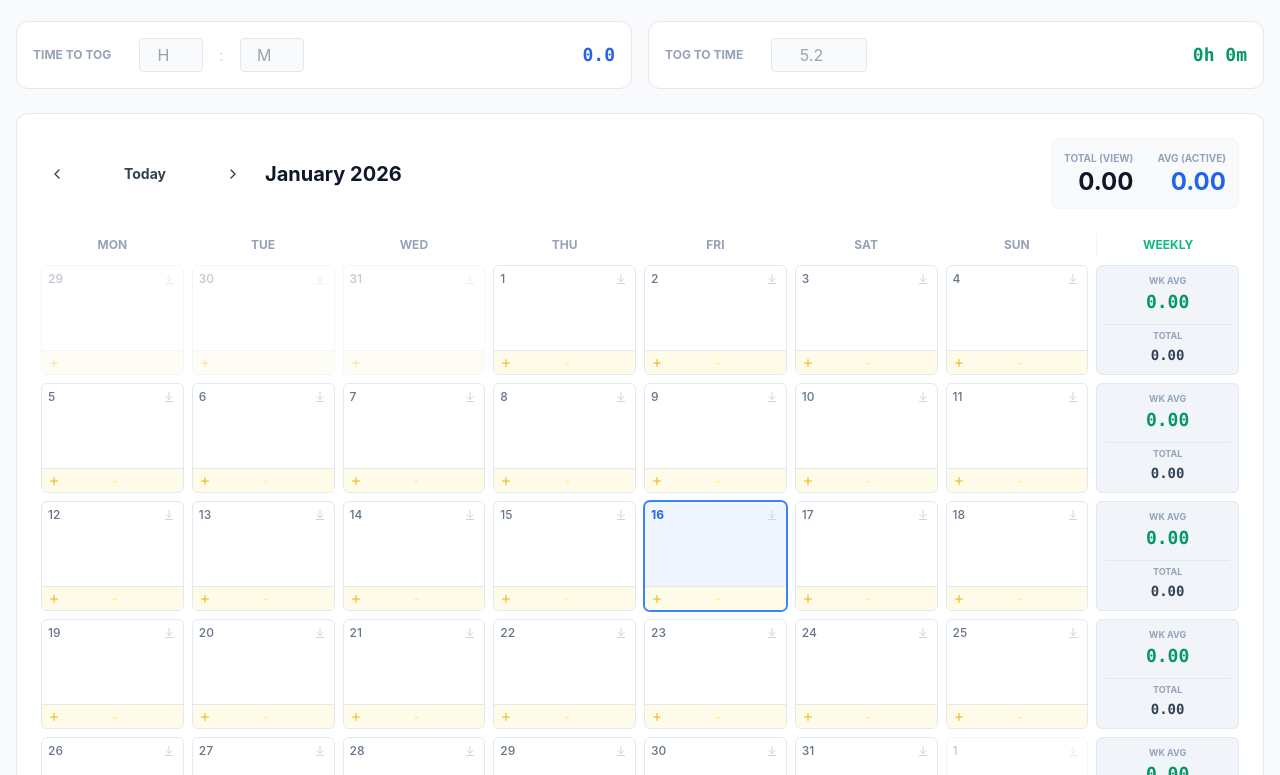
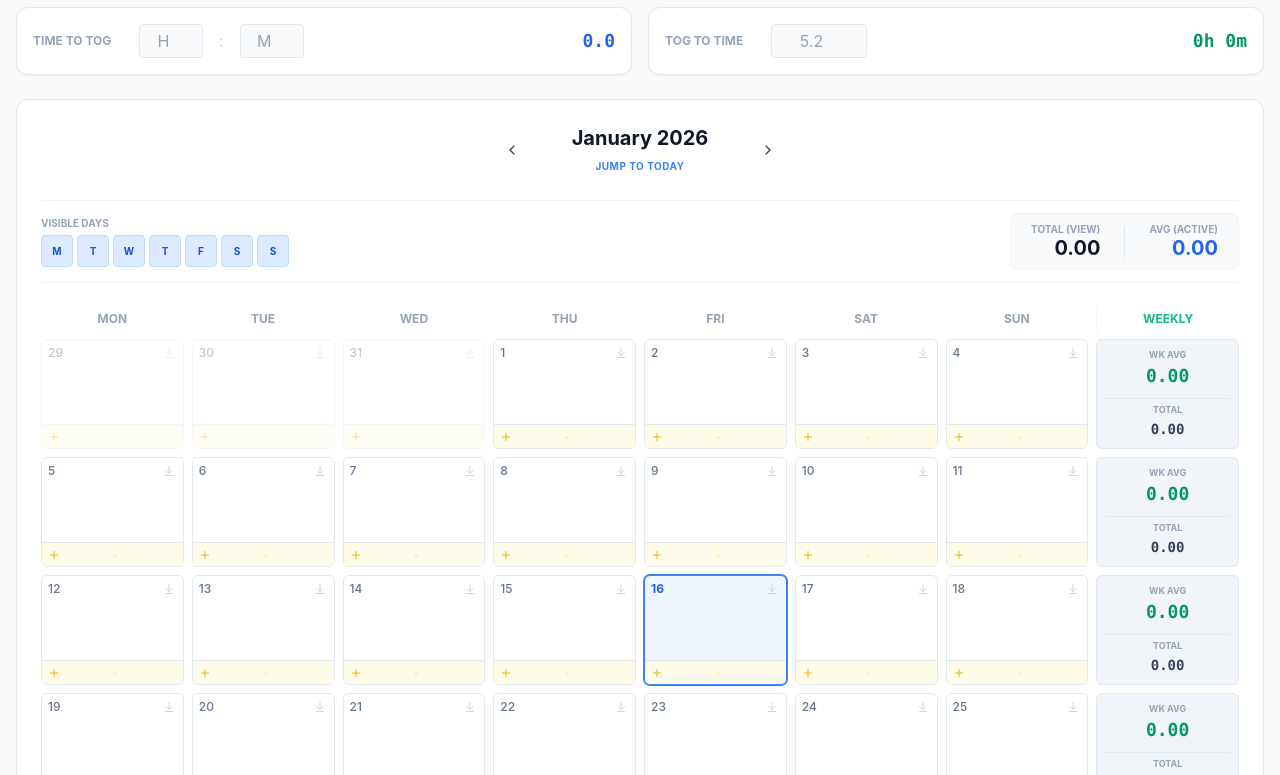
Before and after one commit to arunofhyd/TOGtracker, a plain HTML site: page index.html in a window 1280 px wide. Shown: the part 67-842 px from the top of the page. Drawn offline with nearby package versions, Linux system fonts and the light colour scheme.

Commit message:
Update index.html

```diff
--- a/index.html
+++ b/index.html
@@ -28,9 +28,10 @@
         .btn-outline { transition: all 0.2s; display: flex; align-items: center; gap: 0.5rem; }
         .icon-btn { padding: 2px; border-radius: 4px; transition: all 0.2s; cursor: pointer; }
 
-        /* Grid Layout: 8 Columns Fixed (7 Days + 1 Stat) */
+        /* Grid Layout: Dynamic based on JS */
         .calendar-grid {
             display: grid;
+            /* Default fallback */
             grid-template-columns: repeat(8, minmax(100px, 1fr));
             gap: 0.5rem;
         }
@@ -46,8 +47,8 @@
         #toast.show { visibility: visible; opacity: 1; }
 
         @media (max-width: 1024px) {
-            .calendar-grid { min-width: 900px; }
             .scroll-container { overflow-x: auto; padding-bottom: 10px; }
+            .calendar-grid { min-width: 900px; } /* Ensures grid doesn't break on mobile */
         }
     </style>
 </head>
@@ -55,10 +56,9 @@
 
     <div class="w-full max-w-[1400px] space-y-6">
 
-        <div class="flex flex-col md:flex-row md:items-center justify-between gap-4">
+        <div class="flex flex-row items-center justify-between">
             <div>
-                <h1 class="text-2xl font-bold tracking-tight">TOG Tracker</h1>
-                <p class="text-xs text-slate-500 dark:text-slate-400">Productivity & Time Converter</p>
+                <h1 class="text-xl font-bold tracking-tight">TOG Tracker</h1>
             </div>
 
             <div class="flex items-center gap-3">
@@ -74,7 +74,7 @@
         </div>
 
         <div class="grid md:grid-cols-2 gap-4">
-            <div class="bg-white border border-slate-200 dark:bg-slate-900 dark:border-slate-800 p-4 rounded-xl flex items-center gap-4">
+            <div class="bg-white border border-slate-200 dark:bg-slate-900 dark:border-slate-800 p-4 rounded-xl flex items-center gap-4 shadow-sm">
                 <div class="min-w-[90px] text-xs font-bold uppercase text-slate-400">TIME TO TOG</div>
                 <input type="number" id="c1_h" class="input-field w-16 bg-slate-50 border border-slate-200 text-slate-900 rounded p-1 text-center dark:bg-slate-950 dark:border-slate-700 dark:text-white" placeholder="H">
                 <span class="text-slate-300">:</span>
@@ -84,7 +84,7 @@
                 </div>
             </div>
 
-            <div class="bg-white border border-slate-200 dark:bg-slate-900 dark:border-slate-800 p-4 rounded-xl flex items-center gap-4">
+            <div class="bg-white border border-slate-200 dark:bg-slate-900 dark:border-slate-800 p-4 rounded-xl flex items-center gap-4 shadow-sm">
                 <div class="min-w-[90px] text-xs font-bold uppercase text-slate-400">TOG TO TIME</div>
                 <input type="number" id="c2_d" class="input-field w-24 bg-slate-50 border border-slate-200 text-slate-900 rounded p-1 text-center dark:bg-slate-950 dark:border-slate-700 dark:text-white" placeholder="5.2">
                 <div class="flex-1 text-right">
@@ -93,38 +93,42 @@
             </div>
         </div>
 
-        <div class="bg-white border border-slate-200 dark:bg-slate-900 dark:border-slate-800 p-6 rounded-xl shadow-sm">
+        <div class="bg-white border border-slate-200 dark:bg-slate-900 dark:border-slate-800 p-4 md:p-6 rounded-xl shadow-sm">
 
-            <div class="flex flex-col lg:flex-row lg:items-center justify-between gap-4 mb-6">
-                <div class="flex items-center gap-2">
+            <div class="flex justify-center items-center gap-4 mb-6 relative">
                 <button onclick="changeMonth(-1)" class="btn-outline border-slate-200 text-slate-700 bg-white hover:bg-slate-50 dark:bg-slate-950 dark:border-slate-700 dark:text-slate-300 dark:hover:bg-slate-800 px-2 h-9"><i data-lucide="chevron-left" class="w-4 h-4"></i></button>
-                    <button onclick="goToToday()" class="btn-outline border-slate-200 text-slate-700 bg-white hover:bg-slate-50 dark:bg-slate-950 dark:border-slate-700 dark:text-slate-300 dark:hover:bg-slate-800 text-sm h-9 font-bold w-32 justify-center">Today</button>
-                    <button onclick="changeMonth(1)" class="btn-outline border-slate-200 text-slate-700 bg-white hover:bg-slate-50 dark:bg-slate-950 dark:border-slate-700 dark:text-slate-300 dark:hover:bg-slate-800 px-2 h-9"><i data-lucide="chevron-right" class="w-4 h-4"></i></button>
-                    <h2 class="text-xl font-bold text-slate-900 dark:text-white ml-2" id="monthLabel">...</h2>
+
+                <div class="text-center w-48">
+                    <h2 class="text-xl font-bold text-slate-900 dark:text-white" id="monthLabel">...</h2>
+                    <button onclick="goToToday()" class="text-[10px] font-bold uppercase text-blue-500 hover:text-blue-700 mt-0.5 tracking-wider">Jump to Today</button>
                 </div>
 
-                <div class="flex gap-6 justify-end bg-slate-50 dark:bg-slate-800/50 p-3 rounded-lg border border-slate-100 dark:border-slate-800">
-                    <div class="text-right">
-                        <span class="block text-[10px] uppercase font-bold text-slate-400 mb-1">Total (View)</span>
-                        <span id="monthTotal" class="text-2xl font-bold text-slate-900 dark:text-white leading-none">0.0</span>
+                <button onclick="changeMonth(1)" class="btn-outline border-slate-200 text-slate-700 bg-white hover:bg-slate-50 dark:bg-slate-950 dark:border-slate-700 dark:text-slate-300 dark:hover:bg-slate-800 px-2 h-9"><i data-lucide="chevron-right" class="w-4 h-4"></i></button>
             </div>
-                    <div class="text-right">
-                        <span class="block text-[10px] uppercase font-bold text-slate-400 mb-1">Avg (Active)</span>
-                        <span id="monthAvg" class="text-2xl font-bold text-blue-600 dark:text-blue-400 leading-none">0.0</span>
+
+            <div class="flex flex-col md:flex-row justify-between items-center gap-4 mb-6 border-t border-b border-slate-100 dark:border-slate-800 py-3">
+
+                <div class="flex flex-col items-center md:items-start gap-1">
+                    <span class="text-[10px] uppercase font-bold text-slate-400">Visible Days</span>
+                    <div id="dayToggles" class="flex gap-1">
+                        </div>
+                </div>
+
+                <div class="flex gap-6 items-center bg-slate-50 dark:bg-slate-800/50 px-5 py-2 rounded-lg border border-slate-100 dark:border-slate-800">
+                    <div class="text-center md:text-right">
+                        <span class="block text-[10px] uppercase font-bold text-slate-400">Total (View)</span>
+                        <span id="monthTotal" class="text-xl font-bold text-slate-900 dark:text-white leading-none">0.0</span>
+                    </div>
+                    <div class="w-px h-8 bg-slate-200 dark:bg-slate-700"></div>
+                    <div class="text-center md:text-right">
+                        <span class="block text-[10px] uppercase font-bold text-slate-400">Avg (Active)</span>
+                        <span id="monthAvg" class="text-xl font-bold text-blue-600 dark:text-blue-400 leading-none">0.0</span>
                     </div>
                 </div>
             </div>
 
             <div class="scroll-container">
-                <div class="calendar-grid mb-2">
-                    <div class="text-center text-xs font-bold text-slate-400 uppercase py-1">Mon</div>
-                    <div class="text-center text-xs font-bold text-slate-400 uppercase py-1">Tue</div>
-                    <div class="text-center text-xs font-bold text-slate-400 uppercase py-1">Wed</div>
-                    <div class="text-center text-xs font-bold text-slate-400 uppercase py-1">Thu</div>
-                    <div class="text-center text-xs font-bold text-slate-400 uppercase py-1">Fri</div>
-                    <div class="text-center text-xs font-bold text-slate-400 uppercase py-1">Sat</div>
-                    <div class="text-center text-xs font-bold text-slate-400 uppercase py-1">Sun</div>
-                    <div class="text-center text-xs font-bold text-emerald-500 uppercase py-1 border-l border-slate-100 dark:border-slate-800">Weekly</div>
+                <div class="calendar-grid mb-2" id="headerRow">
                     </div>
 
                 <div class="calendar-grid" id="calendarGrid">
@@ -155,16 +159,14 @@
         // --- VARS & STORAGE ---
         let viewDate = new Date();
         let lastCalculatedDecimal = 0.0;
-        const STORAGE_KEY = 'tog_tracker_final_v8';
+        const STORAGE_KEY = 'tog_tracker_v11';
         let storedData = JSON.parse(localStorage.getItem(STORAGE_KEY)) || {};
+        let dayVisibility = [true, true, true, true, true, true, true];
 
         function saveData(key, value) {
-            // Treat empty string as "delete", but keep "0" as a valid value
             if(value === "") { delete storedData[key]; }
             else { storedData[key] = value; }
             localStorage.setItem(STORAGE_KEY, JSON.stringify(storedData));
-
-            // CRITICAL FIX: Re-render to update the Weekly Stats column immediately
             renderCalendar(true);
         }
 
@@ -198,8 +200,13 @@
         [c1_h, c1_m].forEach(el => el.addEventListener('input', calcTime));
         c2_d.addEventListener('input', calcDecimal);
 
+        // --- VISIBILITY ---
+        function toggleDay(index) {
+            dayVisibility[index] = !dayVisibility[index];
+            renderCalendar();
+        }
+
         // --- CALENDAR LOGIC ---
-
         function getMonday(d) {
             d = new Date(d);
             const day = d.getDay();
@@ -209,22 +216,58 @@
 
         function formatDateKey(d) { return d.toISOString().split('T')[0]; }
 
-        // Added preserveFocus param to allow seamless typing
         function renderCalendar(preserveFocus = false) {
-
-            // Identify focused element before destroy
             let focusedKey = null;
-            let focusedType = null; // 'main' or 'bonus'
-            if (preserveFocus && document.activeElement) {
-                if (document.activeElement.dataset.key) {
+            let focusedType = null;
+            if (preserveFocus && document.activeElement && document.activeElement.dataset.key) {
                 focusedKey = document.activeElement.dataset.key;
                 focusedType = document.activeElement.dataset.type;
             }
-            }
 
+            // 1. Render Toggles
+            const toggleContainer = document.getElementById('dayToggles');
+            const dayNames = ['Mon', 'Tue', 'Wed', 'Thu', 'Fri', 'Sat', 'Sun'];
+            toggleContainer.innerHTML = '';
+            dayNames.forEach((name, idx) => {
+                const isVisible = dayVisibility[idx];
+                const btn = document.createElement('button');
+                const activeClass = isVisible
+                    ? "bg-blue-100 text-blue-700 border-blue-200 dark:bg-blue-900/40 dark:text-blue-300 dark:border-blue-800"
+                    : "bg-slate-50 text-slate-300 border-slate-100 dark:bg-slate-900 dark:text-slate-700 dark:border-slate-800";
+
+                btn.className = `flex items-center justify-center w-8 h-8 rounded text-[10px] font-bold border transition-colors ${activeClass}`;
+                btn.onclick = () => toggleDay(idx);
+                // First letter only
+                btn.innerText = name.charAt(0);
+                btn.title = isVisible ? `Hide ${name}` : `Show ${name}`;
+                toggleContainer.appendChild(btn);
+            });
+
+            // 2. Adjust Grid
+            const visibleCount = dayVisibility.filter(Boolean).length;
+            const gridCols = visibleCount + 1;
+            const headerRow = document.getElementById('headerRow');
             const grid = document.getElementById('calendarGrid');
+            const style = `grid-template-columns: repeat(${gridCols}, minmax(100px, 1fr));`;
+            headerRow.style.cssText = style;
+            grid.style.cssText = style;
+
+            // 3. Headers
+            headerRow.innerHTML = '';
+            dayNames.forEach((name, idx) => {
+                if(!dayVisibility[idx]) return;
+                const div = document.createElement('div');
+                div.className = "text-center text-xs font-bold text-slate-400 uppercase py-1";
+                div.innerText = name;
+                headerRow.appendChild(div);
+            });
+            const wkDiv = document.createElement('div');
+            wkDiv.className = "text-center text-xs font-bold text-emerald-500 uppercase py-1 border-l border-slate-100 dark:border-slate-800";
+            wkDiv.innerText = "Weekly";
+            headerRow.appendChild(wkDiv);
+
+            // 4. Grid Body
             grid.innerHTML = '';
-
             const year = viewDate.getFullYear();
             const month = viewDate.getMonth();
             const monthNames = ["January", "February", "March", "April", "May", "June", "July", "August", "September", "October", "November", "December"];
@@ -235,15 +278,11 @@
             const startDate = getMonday(firstDayOfMonth);
             const endDate = new Date(lastDayOfMonth);
             const endDay = endDate.getDay();
-            if (endDay !== 0) {
-                endDate.setDate(endDate.getDate() + (7 - endDay));
-            }
+            if (endDay !== 0) endDate.setDate(endDate.getDate() + (7 - endDay));
 
             const todayKey = formatDateKey(new Date());
 
             let currentLoopDate = new Date(startDate);
-
-            // Month Stats Accumulators
             let monthTotal = 0;
             let monthActiveDays = 0;
 
@@ -256,31 +295,24 @@
                 for (let i = 0; i < 7; i++) {
                     const dateKey = formatDateKey(currentLoopDate);
                     const bonusKey = `bonus_${dateKey}`;
-
-                    // Retrieve raw values (string) to check for emptiness
                     const rawVal = storedData[dateKey];
                     const rawBonus = storedData[bonusKey];
-
                     const val = rawVal !== undefined ? rawVal : '';
                     const bonusVal = rawBonus !== undefined ? rawBonus : '';
 
                     const isToday = dateKey === todayKey;
                     const isCurrentMonth = currentLoopDate.getMonth() === month;
-
-                    // Math
                     const numVal = parseFloat(val) || 0;
                     const numBonus = parseFloat(bonusVal) || 0;
                     const dailySum = numVal + numBonus;
 
+                    if (dayVisibility[i]) {
                         weekTotal += dailySum;
 
-                    // Month Stats Logic
                         if(isCurrentMonth) {
                             monthTotal += dailySum;
                             if (rawVal !== undefined && rawVal !== "") monthActiveDays++;
                         }
-
-                    // Week Stats Logic: Count active if Main Input is NOT empty (even if 0)
                         if (rawVal !== undefined && rawVal !== "") {
                             weekActiveDays++;
                         }
@@ -319,14 +351,14 @@
                             </div>
                         `;
                         weekNodes.push(card);
+                    }
                     currentLoopDate.setDate(currentLoopDate.getDate() + 1);
                 }
 
                 weekNodes.forEach(node => grid.appendChild(node));
 
-                // 8th Column: Weekly Stats
+                // Weekly Stats
                 const weekAvg = weekActiveDays > 0 ? (weekTotal / weekActiveDays) : 0;
-
                 const statCard = document.createElement('div');
                 statCard.className = "stats-card bg-slate-100 dark:bg-slate-800 border border-slate-200 dark:border-slate-700";
                 statCard.innerHTML = `
@@ -344,21 +376,15 @@
                 grid.appendChild(statCard);
             }
 
-            // Update Month Stats DOM
+            // Month Stats
             const monthAvg = monthActiveDays > 0 ? (monthTotal / monthActiveDays) : 0;
             document.getElementById('monthTotal').innerText = monthTotal.toFixed(2);
             document.getElementById('monthAvg').innerText = monthAvg.toFixed(2);
 
             lucide.createIcons();
-
-            // Restore Focus logic
             if (focusedKey) {
-                // Find input with matching data attributes
-                const selector = `input[data-key="${focusedKey}"][data-type="${focusedType}"]`;
-                const el = document.querySelector(selector);
-                if (el) {
-                    el.focus();
-                }
+                const el = document.querySelector(`input[data-key="${focusedKey}"][data-type="${focusedType}"]`);
+                if (el) el.focus();
             }
         }
 
@@ -368,7 +394,6 @@
             saveData(key, lastCalculatedDecimal);
             showToast("Pasted!");
         }
-
         function changeMonth(offset) {
             viewDate.setMonth(viewDate.getMonth() + offset);
             renderCalendar();
@@ -382,5 +407,13 @@
 
         renderCalendar();
     </script>
+    </div>
+    <footer id="main-footer" class="mt-10 flex justify-center items-center gap-10 relative z-10">
+        <a href="mailto:arunthomas04042001@gmail.com" class="inline-flex items-center gap-2 text-sm text-gray-500 hover:text-blue-600 dark:text-gray-400 dark:hover:text-blue-400" aria-label="Contact Developer" data-i18n-aria-label="reachOut">
+            <i class="fas fa-envelope text-base"></i>
+            <span data-i18n="reachOut" class="hidden sm:inline">Contact Developer</span>
+        </a>
+    </footer>
+</div>
 </body>
 </html>
```
Lines whose indentation alone changed are shown as unchanged.
